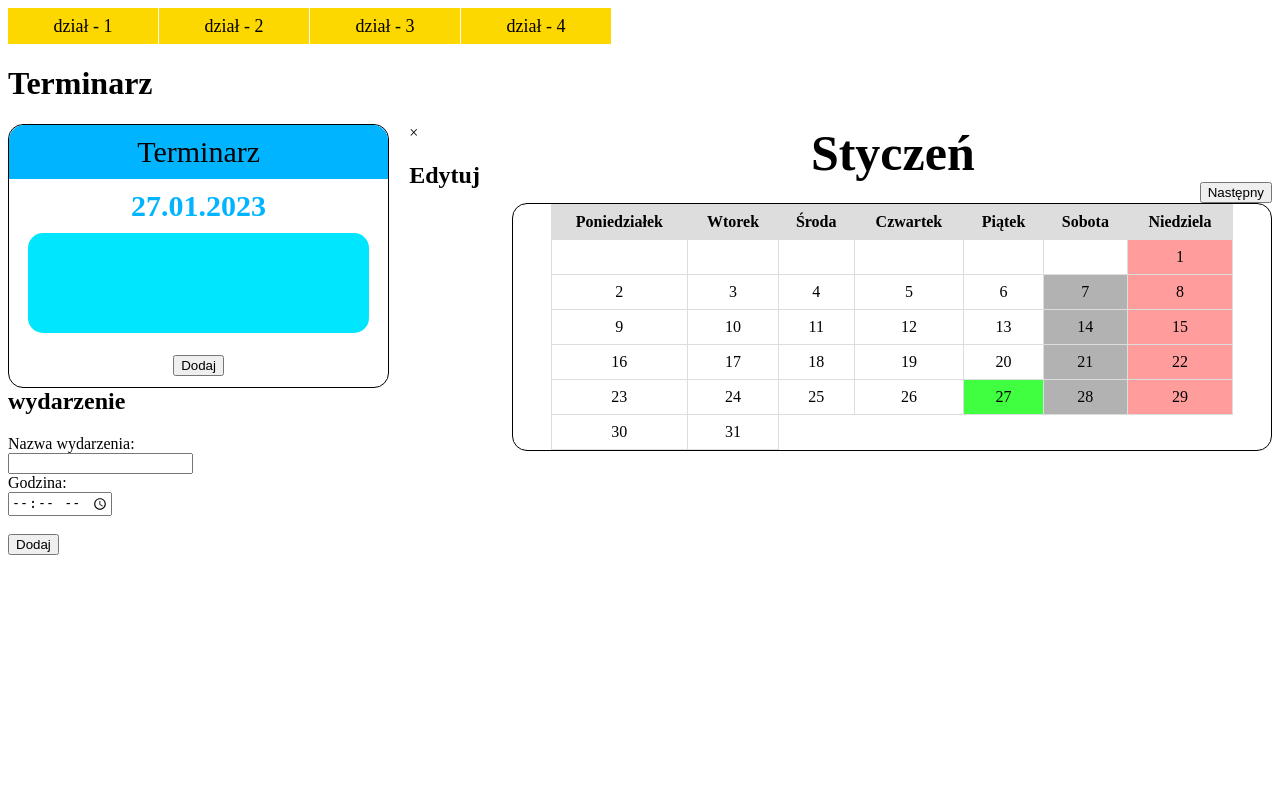
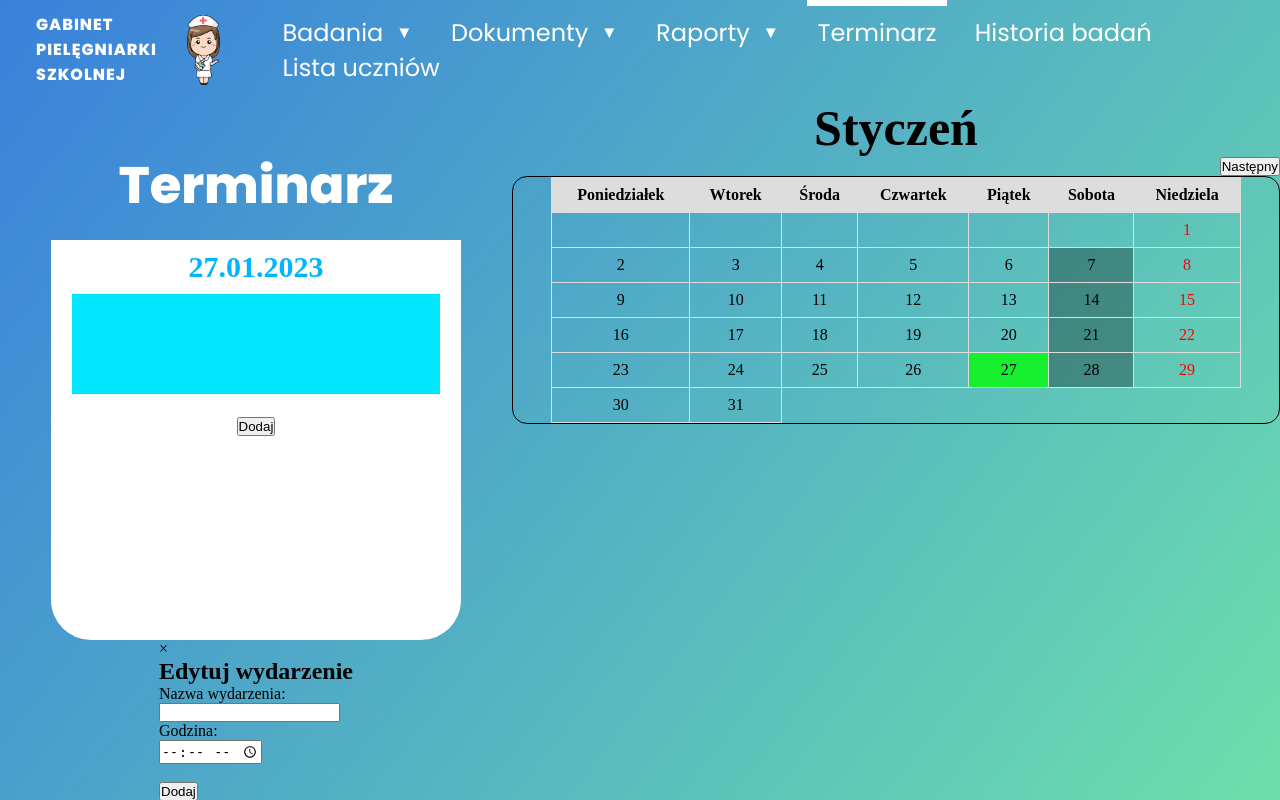
Before and after one commit to jakubpolczynski/Gabinet-Profilaktyki-Medycznej, a PHP site: page /pages/calendar.html in a window 1280 px wide. Run offline with PHP 8.4, Linux system fonts and the light colour scheme; data that the repository does not hold is empty.

Commit message:
zrobione menu do calendar.html i ruszony z kopyta calendar.css

```diff
--- a/Gabinet Profilaktyki Medycznej/pages/calendar.html
+++ b/Gabinet Profilaktyki Medycznej/pages/calendar.html
@@ -10,40 +10,51 @@
 </head>
 <body onload="loadCurrentDay()">
 
+  <div class="naglowek">
+    <div class="lewa">
+      <h3>Gabinet<br>Pielęgniarki<br>Szkolnej</h3>
+      <img src="../images/logo.png"/>
+    </div>
+
+    <div class="prawa">
       <ol>
-    <li><a href="#">dział - 1</a>
+        <li><a href="#">Badania<span>&#9660;</span></a>
           <ul>
-        <li><a href="#">link - 1</a></li>
-        <li><a href="#">link - 2</a></li>
-        <li><a href="#">link - 3</a></li>
-        <li><a href="#">link - 4</a></li>
-        <li><a href="#">link - 5</a></li>
+            <li><a href="#">Nowe badanie</a></li>
+            <li><a href="#">Badanie przesiewowe</a></li>
+            <li><a href="#">Fluoryzacja</a></li>
           </ul>
         </li>
 
-    <li><a href="#">dział - 2</a>
+        <li><a href="#">Dokumenty<span>&#9660;</span></a>
           <ul>
-        <li><a href="#">link - 1</a></li>
-        <li><a href="#">link - 2</a></li>
-        <li><a href="#">link - 3</a></li>
+            <li><a href="#">2020</a></li>
+            <li><a href="#">2021</a></li>
+            <li><a href="#">2022</a></li>
+            <li><a href="#">2023</a></li>
           </ul>
         </li>
 
-    <li><a href="#">dział - 3</a></li>
+        <li><a href="#">Raporty<span>&#9660;</span></a>
+          <ul>
+            <li><a href="#">Raporty roczne</a></li>
+            <li><a href="#">Raporty miesięczne</a></li>
+            <li><a href="#">Raporty kwartalne</a></li>
+          </ul>
 
-    <li><a href="#">dział - 4</a>
-      <ul>
-        <li><a href="#">link - 1</a></li>
-        <li><a href="#">link - 2</a></li>
-        <li><a href="#">link - 3</a></li>
-        <li><a href="#">link - 4</a></li>
-      </ul>
-    </li>
+        <li><a href="calendar.html"><canvas></canvas>Terminarz</a></li>
+
+        <li><a href="#">Historia badań</a></li>
+
+        <li><a href="#">Lista uczniów</a></li>
       </ol>
-
+    </div>
+  </div>
+  <div class="terminarz">
     <h1>Terminarz</h1>
+    <!-- graficzny blok terminarza -->
     <div id="timetable-container">
-    <div id="timetable-head">Terminarz</div>
+      <!-- <div id="timetable-head"></div> -->
       <div id="timetable-day"></div>
       <div id="timetable-content-container">
       </div>
@@ -51,15 +62,7 @@
         <button id="btn-edit">Dodaj</button>
       </div>
     </div>
-  <!-- tabela z kalendarzem -->
-  <div id="calendar-month-container">
-    <button id="btn-month-prev">Poprzedni</button>
-    <p id="months"></p>
-    <div id="next">
-    <button id="btn-month-next">Następny</button>
-    </div>
-  </div>
-  <div id="calendar-container"></div>
+
       <!-- okno modalne do dodawania wydarzenia -->
     <div id="event-modal" class="modal">
       <!-- treść okna modalnego -->
@@ -77,7 +80,7 @@
         </form>
       </div>
     </div>
-  <!-- okno modalne do dycji wydarzenia -->
+    <!-- okno modalne do edycji wydarzenia -->
     <div id="event-edit-modal" class="edit-modal">
       <!-- treść okna modalnego -->
       <div class="edit-modal-content">
@@ -92,6 +95,19 @@
         </form>
       </div>
     </div>
+  </div>
+  <!-- tabela z kalendarzem -->
+  <div id="calendar-month-container">
+    <button id="btn-month-prev">Poprzedni</button>
+    <p id="months"></p>
+    <div id="next">
+    <button id="btn-month-next">Następny</button>
+    </div>
+  </div>
+  <div id="calendar-container"></div>
+  <!-- okno modalne do dodawania wydarzenia -->
+  <div id="event-modal" class="modal">
+
   <div id="currMonthValue" style="display: none;"></div>
   <div id="currYearValue" style="display: none;"></div>
   <script src="../scripts/calendar_calendar.js"></script>
--- a/Gabinet Profilaktyki Medycznej/styles/calendar.css
+++ b/Gabinet Profilaktyki Medycznej/styles/calendar.css
@@ -1,47 +1,109 @@
-/* MENU GÓRNE */
+@import url('https://fonts.googleapis.com/css?family=Poppins:400,800');
+
+* {
+	margin: auto;
+  padding:0;
+	box-sizing: border-box;
+}
+
+body {
+  background: linear-gradient(127.9deg, #1D4DF6 -55.09%, #7BF99E 127.82%);
+  width: 100vw;
+  height: 100vh;
+}
+
+/* Ogólne style dla nagłówka */
+.naglowek {
+  display: flex; /* ustawienie w jednej linii */
+  padding: 12px; /* odstęp od krawędzi */
+  background-color: transparent;
+}
+
+/* wygląd lewej strony nagłówka (napis i logo) */
+.lewa {
+  display: flex;
+  width: 20vw;
+  height: 100%;
+}
+
+/* Style dla tekstu nagłówka */
+.naglowek h3 {
+  margin-left: 24px;
+  font-size: 1em; /* rozmiar czcionki */
+  font-family: 'Poppins';
+  letter-spacing: 1px;
+  font-weight: bold; /* grubość czcionki */
+  text-transform: uppercase;
+  color: white;
+  margin-right: 0;
+}
+
+/* Style dla obrazka w nagłówku */
+.naglowek img {
+  height: 70px; /* wysokość */
+  width: auto;
+  margin-left: 30px;
+}
+
+/* wygląd prawej strony nagłówka (menu główne) */
+.prawa {
+  display: flex;
+  width: 80vw;
+  height: 100%;
+}
+
+
 
 /* wygląd głównego elementu - ol */
 ol {
+  align-items: center;
   list-style-type:none;
-  padding:0;
-  margin:0;
-  background-color:#FFF;
-  font-size:18px;
-  height:2em;
-  line-height:2em;
-  text-align:center;
+  font-size:1.5em;
+  font-family: 'Poppins';
+  /* background-color: #408DD6; */
 }
 
 /* wygląd wszystkich elementów - a - znajdujących się w elemencie - ol */
 ol a {
-  display:block;
+  display:flex;
   text-decoration:none;
-  color:#000;
-  padding:0 5px;
+  text-align: center;
+  margin-left: 1.5vw;
+  margin-right: 1.5vw;
+  color:rgb(255, 255, 255);
+}
+
+/* wygląd prostokąta nad obecnie otwartą stroną */
+ol a canvas {
+  position:absolute;
+  top:0;
+  margin-left: -10px;
+  vertical-align: top;
+  width:140px;
+  height: 6px;
+  background-color: white;
+}
+
+/* wygląd trójkąta */
+ol a span {
+  font-size: 70%;
+  margin-left: 1vw;
 }
 
 /* wygląd elementów - li - wszystkich dzieci elementu - ol */
 ol > li {
   float:left;
-  width:150px;
-  margin-left:1px;
-  background-color:#FDD700;
-  height:2em;
-}
-
-/* wygląd elementu - li - pierwszego dziecka elementu - ol */
-ol > li:first-child {
-  margin-left:0;
-}
-
-/* wygląd elementów - li - wszystkich dzieci elementu - ol - po najechaniu kursorem myszki na element - li */
-ol > li:hover {
-  background-color:#EEE;
+  background-color: transparent;
 }
 
 /* wygląd elementu - a - dziecka elementu - li - będącego dzieckiem elementu - ol - po najechaniu kursorem myszki na element - li */
 ol > li:hover > a {
-  color:#09C;
+  color:#ffffff;
+}
+
+/* wygląd trójkąta po najechaniu na cały blok a */
+ol > li:hover > a span {
+  color:#212ad9;
 }
 
 /* wygląd elementu - ul - dziecka elementu - li - będącego dzieckiem elementu - ol - po najechaniu kursorem myszki na element - li */
@@ -53,6 +115,7 @@
 
 /* wygląd głównych rozwijanych elementów - ul */
 ol > li > ul {
+  position: fixed;
   display:none;
   list-style-type:none;
   padding:0;
@@ -61,24 +124,104 @@
 
 /* wygląd elementu - li - w części rozwijanej */
 ol > li > ul > li {
-  position:relative;
-  background-color:#EEE;
+  display: block;
+  padding: 16px;
+  min-width: 200px;
+  background-color:rgb(255, 255, 255);
 }
 
 /* wygląd elementu - a - w części rozwijanej */
 ol > li > ul > li > a {
-  border-top:1px solid #FFF;
+  /* border-top:1px solid rgb(0, 0, 0); */
+  color: #408DD6;
 }
 
 /* wygląd elementu - li - w części rozwijanej, po najechaniu kursorem myszki na dany element - li */
 ol > li > ul > li:hover {
-  background-color:#DDD;
+  background-color:#408DD6;
 }
 
 /* wygląd elementu - a - w części rozwijanej, po najechaniu kursorem myszki na element - li */
 ol > li > ul > li:hover > a {
-  color:#09C;
+  color:white;
 }
+
+/* ------------------------TERMINARZ------------------------ */
+
+.terminarz {
+  position: fixed;
+  justify-content: center;
+  display: flex;
+  flex-direction: column;
+  width: 40vw;
+
+  padding-top: 6vh;
+  background-color: transparent;
+  }
+
+  h1 {
+    font-family: 'Poppins';
+    color: white;
+    font-size: 3.2em;
+    padding-bottom: 2vh;
+  }
+
+  #timetable-container {
+    width: 80%;
+    height: 50vh;
+    background-color: #ffffff;
+    border-radius: 40px;
+  }
+
+
+  #timetable-day {
+    width: 100%;
+    padding-top: 10px;
+    padding-bottom: 10px;
+    background-color: rgb(255, 255, 255);
+    text-align: center;
+    font-size: 30px;
+    font-weight: bold;
+    color: rgb(0, 180, 255);
+  }
+
+  #timetable-bottom {
+    width: 100%;
+    padding-top: 10px;
+    padding-bottom: 10px;
+    text-align: center;
+    font-size: 30px;
+  }
+
+  #timetable-content-container {
+    min-height: 100px;
+    background-color: rgb(0, 230, 255);
+    margin-left: 5%;
+    margin-right: 5%;
+  }
+
+  #timetable-content {
+    margin: 5%;
+    padding: 2%;
+  }
+
+  #delete-event {
+    max-width: 25px;
+    max-height: 25px;
+  }
+
+  #edit-event {
+    padding: 0;
+    max-width: 25px;
+    max-height: 25px;
+    justify-content: center;
+  }
+
+  #edit-event img {
+    max-width: 21px;
+    max-height: 21px;
+  }
+
 
 /* stylizacja tabeli i komórek */
 table {
@@ -129,7 +272,7 @@
   }
 
   .sunday {
-    background-color: rgba(255, 125, 125, 0.75);
+    color: red;
   }
 
   .saturday
@@ -168,77 +311,3 @@
     border: 1px solid #000;
     border-radius: 15px;
   }
-
-  #timetable-container {
-    display: inline-block;
-    float: left;
-    width: 30%;
-    border: 1px solid #000;
-    border-radius: 15px;
-    margin-right: 20px;
-  }
-
-  #timetable-head {
-    width: 100%;
-    padding-top: 10px;
-    padding-bottom: 10px;
-    background-color: rgb(0, 180, 255);
-    text-align: center;
-    font-size: 30px;
-    border-top-left-radius: 15px;
-    border-top-right-radius: 15px;
-  }
-
-  #timetable-day {
-    width: 100%;
-    padding-top: 10px;
-    padding-bottom: 10px;
-    background-color: rgb(255, 255, 255);
-    text-align: center;
-    font-size: 30px;
-    font-weight: bold;
-    color: rgb(0, 180, 255);
-    border-top-left-radius: 15px;
-    border-top-right-radius: 15px;
-  }
-
-  #timetable-bottom {
-    width: 100%;
-    padding-top: 10px;
-    padding-bottom: 10px;
-    text-align: center;
-    font-size: 30px;
-    border-bottom-left-radius: 15px;
-    border-bottom-right-radius: 15px;
-  }
-
-  #timetable-content-container {
-    min-height: 100px;
-    background-color: rgb(0, 230, 255);
-    margin-left: 5%;
-    margin-right: 5%;
-    border-radius: 15px;
-  }
-
-  #timetable-content {
-    margin: 5%;
-    padding: 2%;
-    border-bottom: 3px dashed black;
-  }
-
-  #delete-event {
-    max-width: 25px;
-    max-height: 25px;
-  }
-
-  #edit-event {
-    padding: 0;
-    max-width: 25px;
-    max-height: 25px;
-    justify-content: center;
-  }
-
-  #edit-event img {
-    max-width: 21px;
-    max-height: 21px;
-  }
```
Also changed, not shown: Gabinet Profilaktyki Medycznej/images/Dropdown_active.png (added), Gabinet Profilaktyki Medycznej/images/Dropdown_unactive.png (added). Lines whose indentation alone changed are shown as unchanged.
